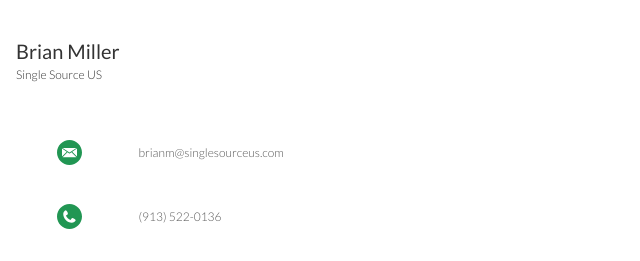
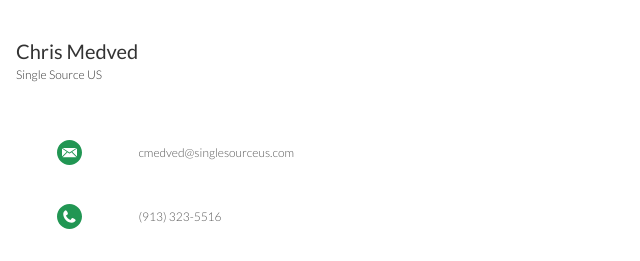
Before and after one commit to SingleSourceUS/ChrisMedved, a plain HTML site: page index.html in a window 1280 px wide. Shown: the top 261 px of the page, 0-640 px from the left. Drawn offline with Linux system fonts and the light colour scheme; a web font is replaced by a local one.

Commit message:
Update index.html

```diff
--- a/index.html
+++ b/index.html
@@ -13,7 +13,7 @@
 		<div class="container">
 			<div class="row name-title-company">
 				<div class="col is-6">
-					<p class="text-name">Brian Miller</p>
+					<p class="text-name">Chris Medved</p>
 					<p class="text-title-company">Single Source US</p>
 				</div>
 				<div class="col">
@@ -24,14 +24,14 @@
 	</section>
 
 	<section class="bg-color-white secondary-info">
-		<a href="mailto:brianm@singlesourceus.com">
+		<a href="mailto:cmedved@singlesourceus.com">
 			<div class="container">
 				<div class="row detail">
 					<div class="col">
 						<img src="assets/icon-email.svg" alt="Email Icon"">
 					</div>
 					<div class="col is-8">
-						<p class="text-detail">brianm@singlesourceus.com</p>
+						<p class="text-detail">cmedved@singlesourceus.com</p>
 					</div>
 					<div class="col">
 						<img src="assets/right-arrow.svg" alt="Right Arrow" height="50%" width="40%">
@@ -42,14 +42,14 @@
 	</section>
 
 	<section class="bg-color-white secondary-info">
-		<a href="tel:9135220136">
+		<a href="tel:9133235516">
 			<div class="container">
 				<div class="row detail">
 					<div class="col">
 						<img src="assets/icon-phone.svg" alt="Phone Icon"">
 					</div>
 					<div class="col is-8">
-						<p class="text-detail">(913) 522-0136</p>
+						<p class="text-detail">(913) 323-5516</p>
 					</div>
 					<div class="col">
 						<img src="assets/right-arrow.svg" alt="Right Arrow" height="50%" width="40%">
```
